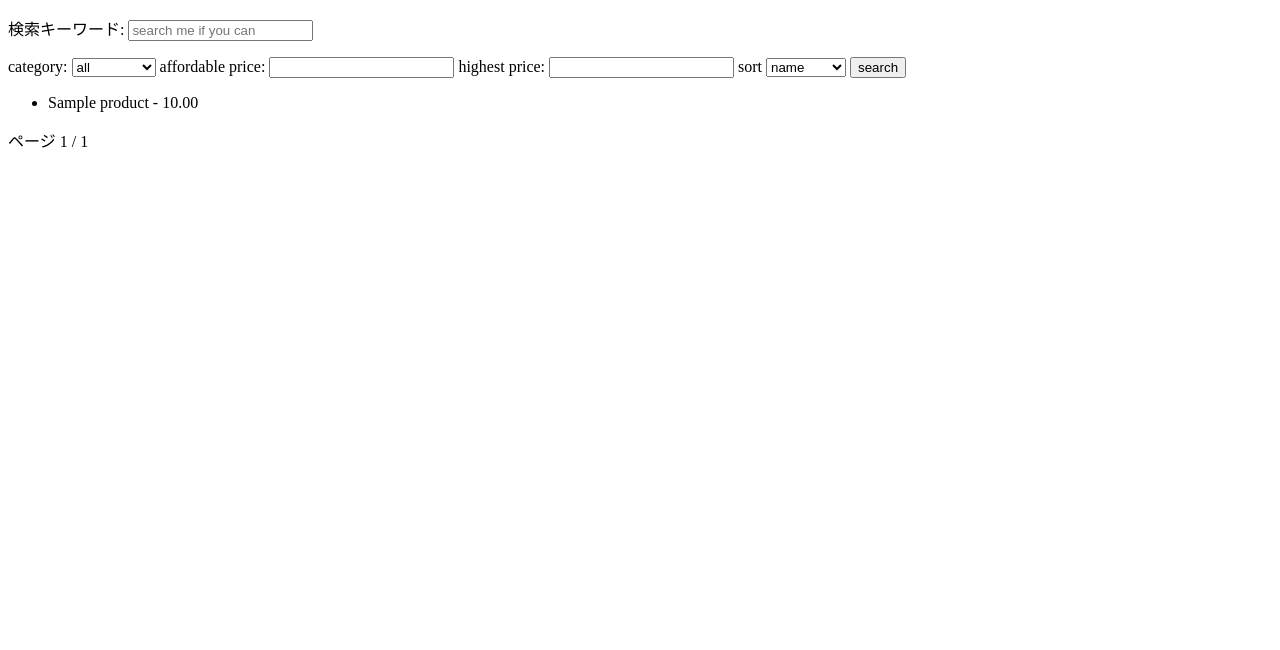
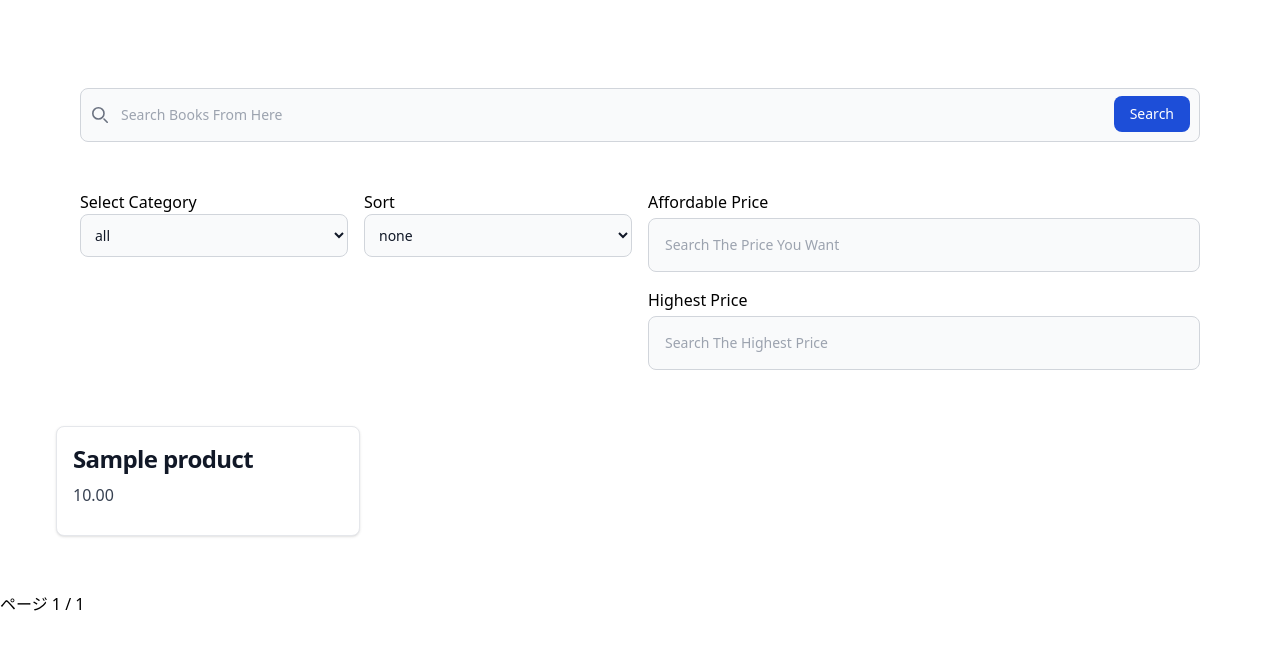
Before and after one commit to aoiorio/what-are-you, a Django app: page / in a window 1280 px wide. Shown: the top 650 px of the page. Run offline with Django 4.2, Linux system fonts and the light colour scheme; tables that the repository leaves empty hold one stand-in row (values such as "Sample post"); some libraries are stand-ins or nearby versions.

Commit message:
feat: ui of book store app

```diff
--- a/what_are_you_project/what_are_you_app/forms.py
+++ b/what_are_you_project/what_are_you_app/forms.py
@@ -4,14 +4,13 @@ from .models import Product
 
 class SearchForm(forms.Form):
     query = forms.CharField(
-            label='検索キーワード',
-            max_length=100,  # NOTE assignment 1
-            required=False,
-            widget=forms.TextInput(attrs={'placeholder': 'search me if you can'})
+        max_length=100,  # NOTE assignment 1
+        required=False,
+        widget=forms.TextInput(attrs={"placeholder": "search me if you can"}),
     )
 
 
 class ProductForm(forms.ModelForm):
     class Meta:
         model = Product
-        fields = ['name', 'description', 'price', 'category']
+        fields = ["name", "description", "price", "category"]
--- a/what_are_you_project/what_are_you_app/templates/home.html
+++ b/what_are_you_project/what_are_you_app/templates/home.html
@@ -1,48 +1,99 @@
+<!-- {% load static%} -->
 <!DOCTYPE html>
 <html lang="en">
+
 <head>
     <meta charset="UTF-8">
     <meta name="viewport" content="width=device-width, initial-scale=1.0">
     <title>Document</title>
+    <script src="https://cdn.tailwindcss.com"></script>
 </head>
-<body>
-    <form method="get">
-    <!-- 検索キーワード入力 -->
-        {{ form.as_p }}
-        <!-- カテゴリの選択 -->
-        <label for="category">category:</label>
-        <select name="category">
+
+<body bgcolor="">
+    <form class="pt-6 pr-20 pl-20 mt-16" method="get">
+        <button for="default-search" class="mb-2 text-sm font-medium text-gray-900 sr-only dark:text-white"
+            type="submit"></button>
+        <div class="relative">
+            <div class="absolute inset-y-0 start-0 flex items-center ps-3 pointer-events-none">
+                <svg class="w-4 h-4 text-gray-500 dark:text-gray-400" aria-hidden="true"
+                    xmlns="http://www.w3.org/2000/svg" fill="none" viewBox="0 0 20 20">
+                    <path stroke="currentColor" stroke-linecap="round" stroke-linejoin="round" stroke-width="2"
+                        d="m19 19-4-4m0-7A7 7 0 1 1 1 8a7 7 0 0 1 14 0Z" />
+                </svg>
+            </div>
+            <input type="search" id="default-search" name="search_word"
+                class="block w-full p-4 ps-10 text-sm text-gray-900 border border-gray-300 rounded-lg bg-gray-50 focus:ring-blue-500 focus:border-blue-500 dark:bg-gray-700 dark:border-gray-600 dark:placeholder-gray-400 dark:text-white dark:focus:ring-blue-500 dark:focus:border-blue-500"
+                placeholder="Search Books From Here" required></input>
+
+            <div class="m-12"></div>
+            <button type="submit"
+                class="text-white absolute end-2.5 bottom-2.5 bg-blue-700 hover:bg-blue-800 focus:ring-4 focus:outline-none focus:ring-blue-300 font-medium rounded-lg text-sm px-4 py-2 dark:bg-blue-600 dark:hover:bg-blue-700 dark:focus:ring-blue-800">Search</button>
+        </div>
+        <div class="grid grid-cols-2 gap-4">
+            <div class="grid grid-cols-2 gap-4">
+                <div>
+
+                    <h1>Select Category</h1>
+                    <select name="category"
+                        class=" bg-gray-50 border border-gray-300 text-gray-900 text-sm rounded-lg focus:ring-blue-500 focus:border-blue-500 block w-full p-2.5 dark:bg-gray-700 dark:border-gray-600 dark:placeholder-gray-400 dark:text-white dark:focus:ring-blue-500 dark:focus:border-blue-500">
                         <option value="">all</option>
-            <option value="books">something</option>
-            <option value="electronics">something</option>
+                        <option value="books">movie</option>
+                        <option value="electronics">python</option>
                         <!-- 他のカテゴリを追加 -->
                     </select>
-        <!-- 価格範囲の入力 -->
-        <label for="min_price">affordable price:</label>
-        <input type="number" name="min_price" min="0">
-        <label for="max_price">highest price:</label>
-        <input type="number" name="max_price" min="0">
-        <!-- 並び替えの選択 -->
-        <label for="sort">sort</label>
-        <select name="sort">
-            <option value="name">name</option>
+                </div>
+                <div>
+                    <h1>Sort</h1>
+                    <select name="sort"
+                        class="bg-gray-50 border border-gray-300 text-gray-900 text-sm rounded-lg focus:ring-blue-500 focus:border-blue-500 block w-full p-2.5 dark:bg-gray-700 dark:border-gray-600 dark:placeholder-gray-400 dark:text-white dark:focus:ring-blue-500 dark:focus:border-blue-500">
+                        <option value="">none</option>
                         <option value="price_asc">low price</option>
                         <option value="price_desc">high price</option>
                     </select>
+                </div>
+            </div>
+            <div class="grid grid-cols-1 gap-4">
+                <div class="grid grid-cols-1 gap-1">
 
-        <button type="submit">search</button>
+                    <h1>Affordable Price</h1>
+                    <!-- <input type="number" name="min_price" min="0"> -->
+                    <input type="search" id="default-search" name="min_price" min="0"
+                        class="block w-full p-4 text-sm text-gray-900 border border-gray-300 rounded-lg bg-gray-50 focus:ring-blue-500 focus:border-blue-500 dark:bg-gray-700 dark:border-gray-600 dark:placeholder-gray-400 dark:text-white dark:focus:ring-blue-500 dark:focus:border-blue-500"
+                        placeholder="Search The Price You Want"></input>
+                </div>
+                <div class="grid grid-cols-1 gap-1">
+
+                    <h1>Highest Price</h1>
+                    <!-- <input type="number" name="max_price" min="0"> -->
+                    <input type="search" id="default-search" name="max_price" min="0"
+                        class="block w-full p-4 text-sm text-gray-900 border border-gray-300 rounded-lg bg-gray-50 focus:ring-blue-500 focus:border-blue-500 dark:bg-gray-700 dark:border-gray-600 dark:placeholder-gray-400 dark:text-white dark:focus:ring-blue-500 dark:focus:border-blue-500"
+                        placeholder="Search The Highest Price"></input>
+                </div>
+            </div>
+        </div>
     </form>
     <ul>
+        <div class="grid grid-cols-3 gap-4">
             {% for product in page_obj %}
-        <li>{{ product.name }} - {{ product.price }}</li>
+            <a href="#"
+                class="row-span-3 flex m-14 items-center bg-white border border-gray-200 rounded-lg shadow md:flex-row md:max-w-xl hover:bg-gray-100 dark:border-gray-700 dark:bg-gray-800 dark:hover:bg-gray-700">
+                <div class="justify-between p-4 leading-normal">
+                    <h5 class=" mb-2 text-2xl font-bold tracking-tight text-gray-900 dark:text-white">{{ product.name }}
+                    </h5>
+                    <p class="mb-3 font-normal text-gray-700 dark:text-gray-400">{{ product.price }}</p>
+                </div>
+            </a>
             {% empty %}
-        <li>No results found</li>
+            <div class="flex justify-center">
+                <h1 class="text-center object-center">No Results Found</h1>
+            </div>
             {% endfor %}
+        </div>
     </ul>
     <div class="pagination">
         <span class="step-links">
             {% if page_obj.has_previous %}
-                <a href="?page=1">最初</a>  <!-- 最初のページへのリンク -->
+            <a href="?page=1">最初</a> <!-- 最初のページへのリンク -->
             <!-- 前のページへのリンク -->
             <a href="?page={{ page_obj.previous_page_number }}">前へ</a>
             {% endif %}
@@ -58,4 +109,5 @@
         </span>
     </div>
 </body>
+
 </html>
--- a/what_are_you_project/what_are_you_app/templates/product_confirm_delete.html
+++ b/what_are_you_project/what_are_you_app/templates/product_confirm_delete.html
@@ -1,12 +1,14 @@
 <!DOCTYPE html>
 <html lang="ja">
+
 <head>
   <meta charset="UTF-8">
   <meta name="viewport" content="width=device-width, initial-scale=1.0">
   <title>{{ product.name }}の削除確認</title>
-    <link  href="https://cdn.jsdelivr.net/npm/bootstrap@5.3.0-
+  <link href="https://cdn.jsdelivr.net/npm/bootstrap@5.3.0-
 alpha1/dist/css/bootstrap.min.css" rel="stylesheet">
 </head>
+
 <body>
   <div class="container mt-5">
     <h2>{{ product.name }}を削除しますか？</h2>
@@ -18,4 +20,5 @@ alpha1/dist/css/bootstrap.min.css" rel="stylesheet">
     </form>
   </div>
 </body>
+
 </html>
--- a/what_are_you_project/what_are_you_app/templates/product_detail.html
+++ b/what_are_you_project/what_are_you_app/templates/product_detail.html
@@ -2,6 +2,7 @@
 
 <!DOCTYPE html>
 <html lang="ja">
+
 <head>
   <meta charset="UTF-8">
   <meta name="viewport" content="width=device-width, initial-scale=1.0">
@@ -12,6 +13,7 @@
   <!-- カスタム CSS -->
   <link rel="stylesheet" href="/static/styles.css">
 </head>
+
 <body>
   <div class="container mt-5">
     <div class="row justify-content-center">
@@ -27,7 +29,8 @@
             <!-- ボタンの配置 -->
             <div class="d-flex justify-content-between mt-4">
               <a href="{% url 'product_update' product.pk %}" class="btn btn-secondary">編集</a>
-      <form  action="{%  url  'product_delete'  product.pk  %}"  method="POST"  onsubmit="return confirm('本当に削除しますか？');">
+              <form action="{%  url  'product_delete'  product.pk  %}" method="POST"
+                onsubmit="return confirm('本当に削除しますか？');">
                 {% csrf_token %}
                 <button type="submit" class="btn btn-danger">削除</button>
               </form>
@@ -43,4 +46,5 @@
   <script src="https://cdn.jsdelivr.net/npm
      /bootstrap@5.3.0-alpha1/dist/js/bootstrap.bundle.min.js"></script>
 </body>
+
 </html>
--- a/what_are_you_project/what_are_you_app/templates/product_form.html
+++ b/what_are_you_project/what_are_you_app/templates/product_form.html
@@ -1,12 +1,14 @@
 <!DOCTYPE html>
 <html lang="ja">
+
 <head>
   <meta charset="UTF-8">
   <meta name="viewport" content="width=device-width, initial-scale=1.0">
   <title>商品{% if product.id %}編集{% else %}作成{% endif %}</title>
   <!-- Bootstrap CSS -->
-   <link  href="https://cdn.jsdelivr.net/npm/bootstrap@5.3.0-alpha1/dist/css/bootstrap.min.css" rel="stylesheet">
+  <link href="https://cdn.jsdelivr.net/npm/bootstrap@5.3.0-alpha1/dist/css/bootstrap.min.css" rel="stylesheet">
 </head>
+
 <body>
   <div class="container mt-5">
     <div class="row justify-content-center">
@@ -30,4 +32,5 @@
   <script src="https://cdn.jsdelivr.net/npm
 /bootstrap@5.3.0-alpha1/dist/js/bootstrap.bundle.min.js"></script>
 </body>
+
 </html>
--- a/what_are_you_project/what_are_you_app/views.py
+++ b/what_are_you_project/what_are_you_app/views.py
@@ -52,10 +52,10 @@ def product_list(request):
 def search_view(request):
     form = SearchForm(request.GET or None)
     results = Product.objects.all()  # クエリセットの初期化
-    if form.is_valid():
-        query = form.cleaned_data["query"]
-        if query:
-            results = results.filter(name__icontains=query)
+
+    query = request.GET.get("search_word")
+    if query:
+        results = results.filter(name__icontains=query)
     # カテゴリフィルタリング
     category_name = request.GET.get("category")
     if category_name:
```
Also changed, not shown: what_are_you_project/what_are_you_app/templates/product_list.html (+7 -3 lines), what_are_you_project/what_are_you_project/settings.py (+5 -2 lines). Lines whose indentation alone changed are shown as unchanged.
